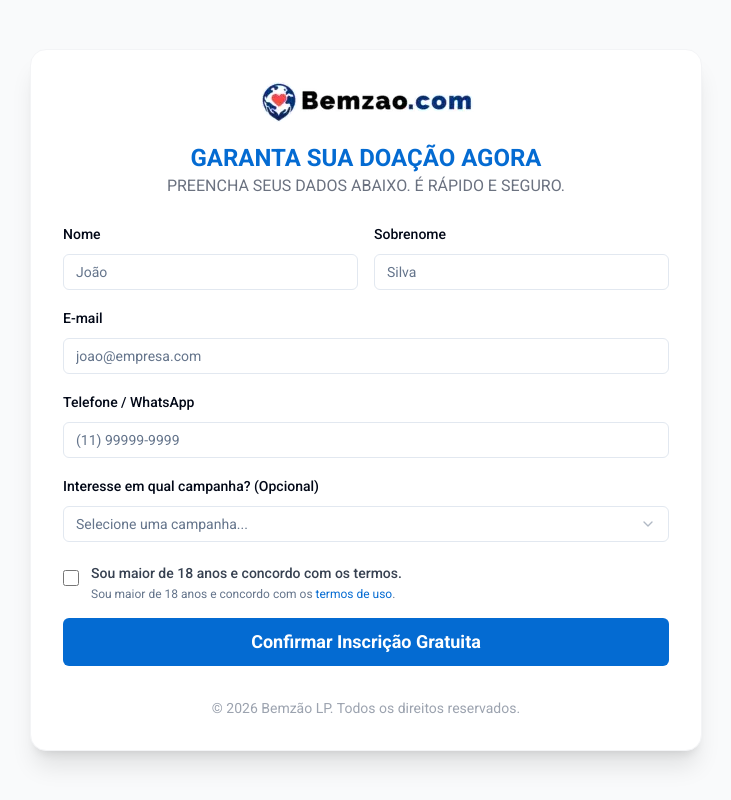
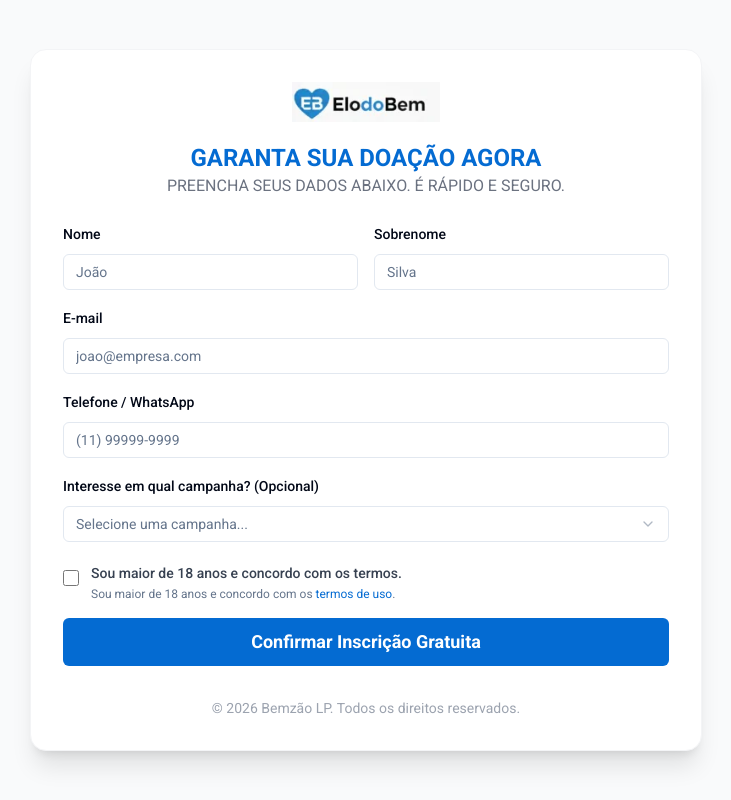
Before and after one commit to Jonntz/lp-bemzao, a Next.js app: page / in a window 1280 px wide. Shown: the whole page, without its empty margins (274-1005 px from the left). Built offline with nearby package versions, Linux system fonts and the light colour scheme; no server answers.

Commit message:
mudança de logo

```diff
--- a/src/app/page.tsx
+++ b/src/app/page.tsx
@@ -7,7 +7,7 @@
       <div className="w-full max-w-2xl bg-white rounded-2xl shadow-xl p-8 border border-gray-100">
         {/* LOGO */}
         <Image
-          src="/cropped-cropped-Bemzao.webp" // Caminho correto (começando com /)
+          src="/logo_elodobem.webp" // Caminho correto (começando com /)
           alt="Logo Bemzão"
           width={415}
           height={40}
```
Also changed, not shown: public/logo_elodobem.webp (added).
